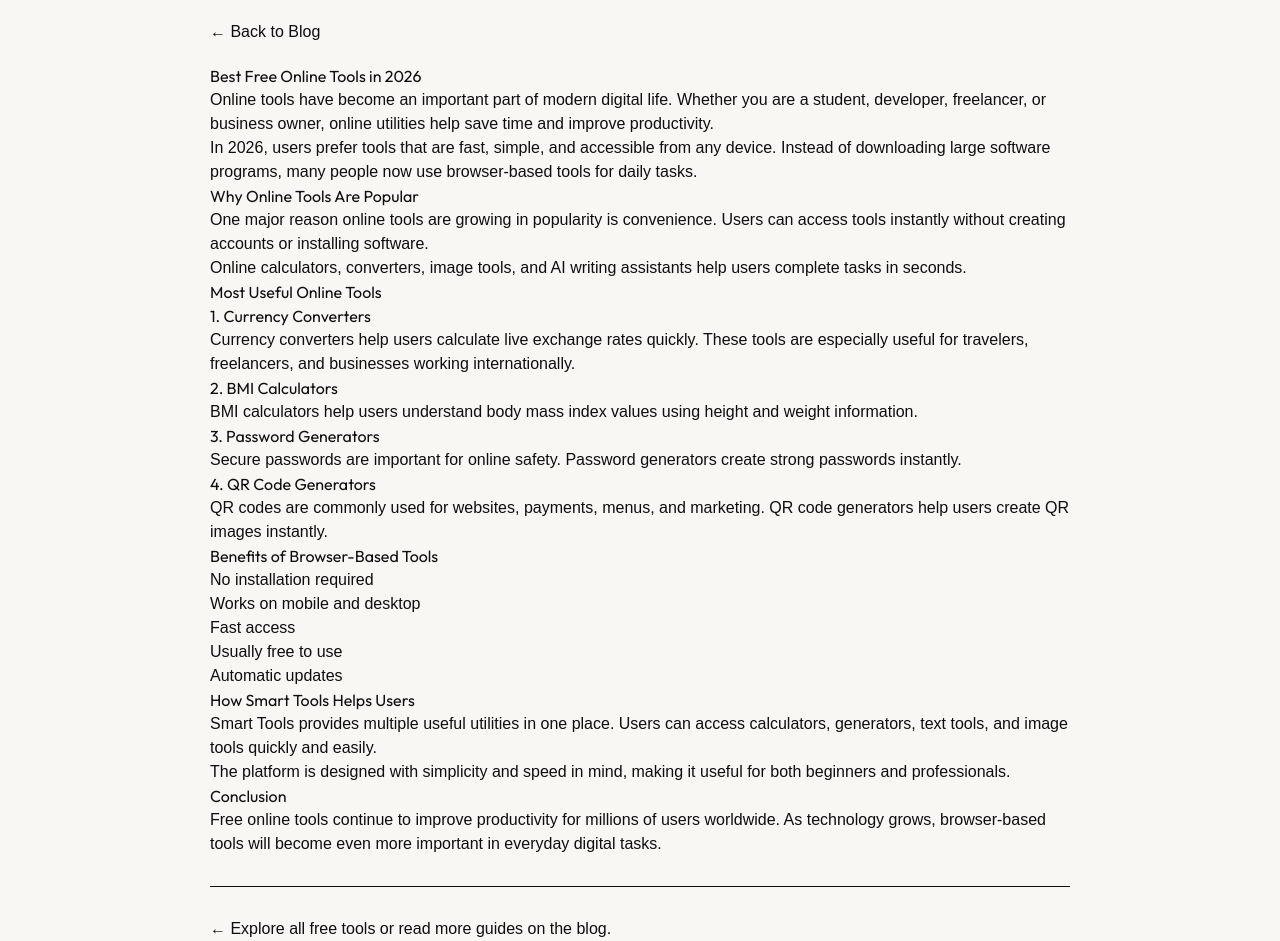
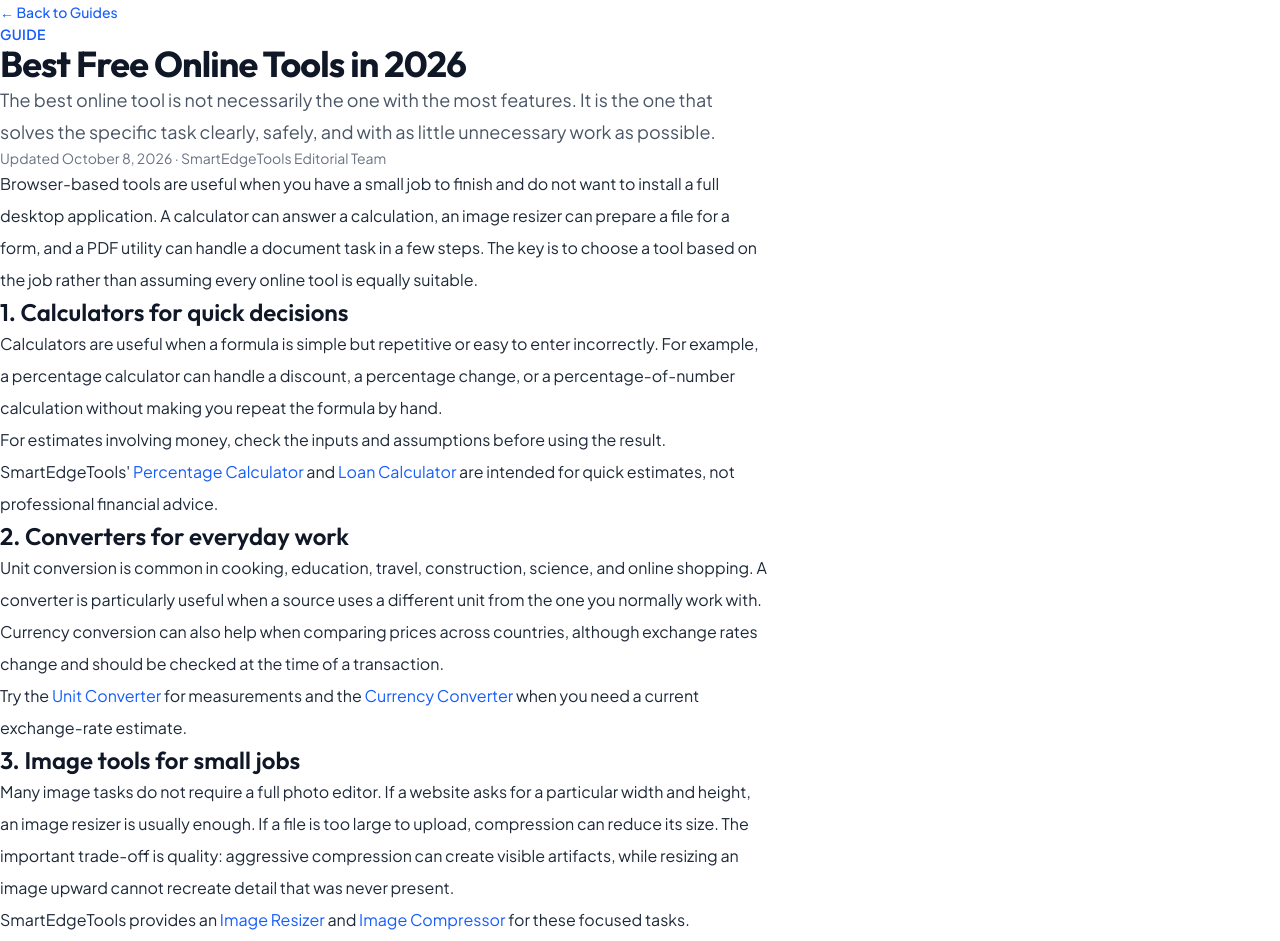
Before and after one commit to athersaud-smart-tools/smart-tools, a Next.js app: page /blog/best-online-tools-2026 in a window 1280 px wide. Shown: the top 941 px of the page. Built offline with nearby package versions, Linux system fonts and the light colour scheme.

Commit message:
upgrade blog content for AdSense readiness

```diff
--- a/app/blog/best-online-tools-2026/page.tsx
+++ b/app/blog/best-online-tools-2026/page.tsx
@@ -4,108 +4,117 @@
 export const metadata: Metadata = {
   title: "Best Free Online Tools in 2026",
   description:
-    "Discover the most useful free online tools for productivity, calculations, image editing, and everyday tasks in 2026.",
+    "A practical guide to choosing free browser-based calculators, converters, image utilities, QR tools, and productivity tools in 2026.",
   alternates: { canonical: "/blog/best-online-tools-2026" },
 };
 
 export default function ArticlePage() {
   return (
-    <main style={{ padding: "20px", maxWidth: "900px", margin: "auto", fontFamily: "Arial" }}>
-      <Link href="/blog" style={{ display: "inline-block", marginBottom: "20px" }}>← Back to Blog</Link>
+    <main className="min-h-screen bg-white px-6 py-12 text-gray-800">
+      <article className="mx-auto max-w-3xl">
+        <Link href="/blog" className="mb-8 inline-block text-sm font-medium text-blue-600 hover:underline">← Back to Guides</Link>
+        <header>
+          <p className="text-sm font-semibold uppercase tracking-wide text-blue-600">Guide</p>
+          <h1 className="mt-2 text-4xl font-bold tracking-tight text-gray-900">Best Free Online Tools in 2026</h1>
+          <p className="mt-4 text-lg leading-8 text-gray-600">
+            The best online tool is not necessarily the one with the most features. It is the one that
+            solves the specific task clearly, safely, and with as little unnecessary work as possible.
+          </p>
+          <p className="mt-3 text-sm text-gray-500">Updated October 8, 2026 · SmartEdgeTools Editorial Team</p>
+        </header>
 
-      <h1>Best Free Online Tools in 2026</h1>
-
+        <div className="mt-10 space-y-7 leading-8">
           <p>
-        Online tools have become an important part of modern digital life.
-        Whether you are a student, developer, freelancer, or business owner,
-        online utilities help save time and improve productivity.
+            Browser-based tools are useful when you have a small job to finish and do not want to install
+            a full desktop application. A calculator can answer a calculation, an image resizer can prepare
+            a file for a form, and a PDF utility can handle a document task in a few steps. The key is to
+            choose a tool based on the job rather than assuming every online tool is equally suitable.
           </p>
 
+          <h2 className="text-2xl font-semibold text-gray-900">1. Calculators for quick decisions</h2>
           <p>
-        In 2026, users prefer tools that are fast, simple, and accessible from
-        any device. Instead of downloading large software programs, many people
-        now use browser-based tools for daily tasks.
+            Calculators are useful when a formula is simple but repetitive or easy to enter incorrectly.
+            For example, a percentage calculator can handle a discount, a percentage change, or a
+            percentage-of-number calculation without making you repeat the formula by hand.
+          </p>
+          <p>
+            For estimates involving money, check the inputs and assumptions before using the result.
+            SmartEdgeTools' <Link href="/percentage-calculator" className="text-blue-600 hover:underline">Percentage Calculator</Link>
+            {" "}and <Link href="/loan-calculator" className="text-blue-600 hover:underline">Loan Calculator</Link> are intended
+            for quick estimates, not professional financial advice.
           </p>
 
-      <h2>Why Online Tools Are Popular</h2>
-
+          <h2 className="text-2xl font-semibold text-gray-900">2. Converters for everyday work</h2>
           <p>
-        One major reason online tools are growing in popularity is convenience.
-        Users can access tools instantly without creating accounts or installing
-        software.
+            Unit conversion is common in cooking, education, travel, construction, science, and online
+            shopping. A converter is particularly useful when a source uses a different unit from the
+            one you normally work with. Currency conversion can also help when comparing prices across
+            countries, although exchange rates change and should be checked at the time of a transaction.
+          </p>
+          <p>
+            Try the <Link href="/unit-converter" className="text-blue-600 hover:underline">Unit Converter</Link>
+            {" "}for measurements and the <Link href="/currency-converter" className="text-blue-600 hover:underline">Currency Converter</Link>
+            {" "}when you need a current exchange-rate estimate.
           </p>
 
+          <h2 className="text-2xl font-semibold text-gray-900">3. Image tools for small jobs</h2>
           <p>
-        Online calculators, converters, image tools, and AI writing assistants
-        help users complete tasks in seconds.
+            Many image tasks do not require a full photo editor. If a website asks for a particular
+            width and height, an image resizer is usually enough. If a file is too large to upload,
+            compression can reduce its size. The important trade-off is quality: aggressive compression
+            can create visible artifacts, while resizing an image upward cannot recreate detail that was
+            never present.
+          </p>
+          <p>
+            SmartEdgeTools provides an <Link href="/image/resize" className="text-blue-600 hover:underline">Image Resizer</Link>
+            {" "}and <Link href="/image/compress" className="text-blue-600 hover:underline">Image Compressor</Link>
+            {" "}for these focused tasks.
           </p>
 
-      <h2>Most Useful Online Tools</h2>
-
-      <h3>1. Currency Converters</h3>
-
+          <h2 className="text-2xl font-semibold text-gray-900">4. PDF utilities for document handling</h2>
           <p>
-        <Link href="/currency-converter">Currency converters</Link> help users calculate live
-        exchange rates quickly. These tools are especially useful for travelers, freelancers, and
-        businesses working internationally.
+            PDF tools are useful when the goal is a specific document operation rather than complete
+            document editing. For example, merging several PDF files can make a submission easier to
+            organize. Before uploading confidential documents to any web service, check whether the
+            service processes files locally or sends them to a server.
+          </p>
+          <p>
+            The <Link href="/pdf/merge" className="text-blue-600 hover:underline">PDF Merge Tool</Link>
+            {" "}on SmartEdgeTools processes the selected files in the browser, which is useful when you
+            want a simple merge workflow without uploading the PDFs to a separate document service.
           </p>
 
-      <h3>2. BMI Calculators</h3>
-
+          <h2 className="text-2xl font-semibold text-gray-900">5. Writing and productivity utilities</h2>
           <p>
-        <Link href="/bmi-calculator">BMI calculators</Link> help users understand body mass index
-        values using height and weight information.
+            Small text utilities can remove repetitive work. A word counter can check assignment length,
+            a text-case tool can change capitalization, and an AI writing assistant can help rephrase
+            text. These tools work best when the user remains responsible for the final result, especially
+            for school, work, or professional writing.
           </p>
 
-      <h3>3. Password Generators</h3>
+          <h2 className="text-2xl font-semibold text-gray-900">How to choose an online tool</h2>
+          <ol className="list-decimal space-y-3 pl-6">
+            <li><strong>Match the tool to the task.</strong> Avoid feature-heavy software when a focused utility is enough.</li>
+            <li><strong>Check what happens to your data.</strong> This matters for documents, personal information, and confidential work.</li>
+            <li><strong>Look for clear explanations.</strong> A useful tool should tell you what the result means and what its limits are.</li>
+            <li><strong>Verify important results.</strong> Online calculators are convenient, but important decisions deserve an independent check.</li>
+            <li><strong>Prefer a simple workflow.</strong> Fewer unnecessary steps usually means fewer opportunities for mistakes.</li>
+          </ol>
 
+          <h2 className="text-2xl font-semibold text-gray-900">Final takeaway</h2>
           <p>
-        Secure passwords are important for online safety. <Link href="/password">Password
-        generators</Link> create strong passwords instantly.
+            Free online tools are most useful when they solve one clear problem well. Instead of looking
+            for a single website that does everything, choose the smallest trustworthy tool that fits the
+            task, understand its limitations, and verify anything important before acting on the result.
           </p>
 
-      <h3>4. QR Code Generators</h3>
-
+          <hr />
           <p>
-        QR codes are commonly used for websites, payments, menus, and marketing.
-        <Link href="/qr-code"> QR code generators</Link> help users create QR images instantly.
+            <Link href="/" className="text-blue-600 hover:underline">Explore all SmartEdgeTools</Link>
+            {" "}or <Link href="/blog" className="text-blue-600 hover:underline">read more guides</Link>.
           </p>
-
-      <h2>Benefits of Browser-Based Tools</h2>
-
-      <ul>
-        <li>No installation required</li>
-        <li>Works on mobile and desktop</li>
-        <li>Fast access</li>
-        <li>Usually free to use</li>
-        <li>Automatic updates</li>
-      </ul>
-
-      <h2>How Smart Tools Helps Users</h2>
-
-      <p>
-        Smart Tools provides multiple useful utilities in one place. Users can
-        access calculators, generators, text tools, and image tools quickly and
-        easily.
-      </p>
-
-      <p>
-        The platform is designed with simplicity and speed in mind, making it
-        useful for both beginners and professionals.
-      </p>
-
-      <h2>Conclusion</h2>
-
-      <p>
-        Free online tools continue to improve productivity for millions of
-        users worldwide. As technology grows, browser-based tools will become
-        even more important in everyday digital tasks.
-      </p>
-
-      <hr style={{ margin: "30px 0" }} />
-      <p>
-        <Link href="/">← Explore all free tools</Link> or <Link href="/blog">read more guides on the blog</Link>.
-      </p>
+        </div>
+      </article>
     </main>
   );
 }
```
Lines whose indentation alone changed are shown as unchanged.
